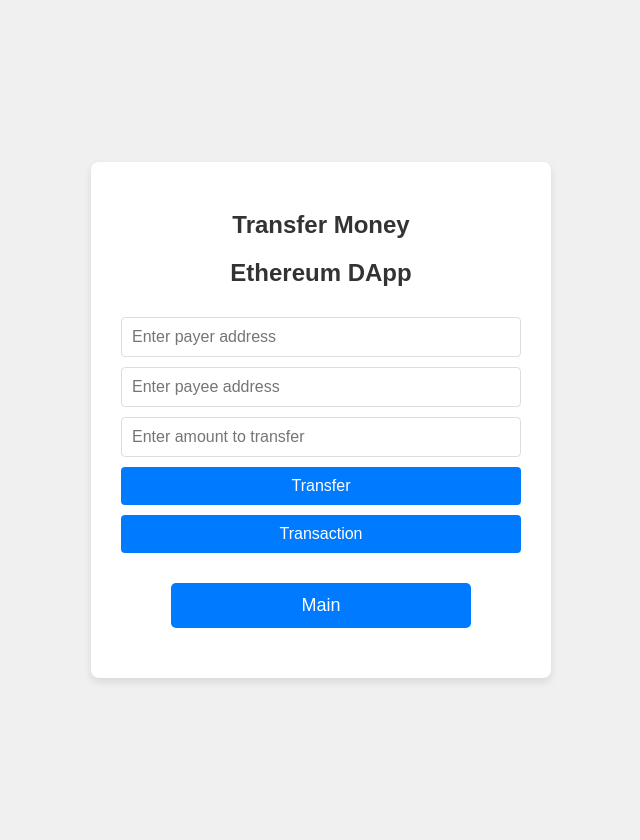
After one commit to Hsiao-Ju-SHIH/AN6001-2024A-T2, a Flask app: page /paynow in a window 1280 px wide. The commit adds this page. Shown: the whole page, without its empty margins (319-959 px from the left). Run offline with Flask 3, Linux system fonts and the light colour scheme; some libraries are stand-ins or nearby versions.

Commit message:
Transfer Feature Added

```diff
--- a/app.py
+++ b/app.py
@@ -25,6 +25,10 @@ def main():
 def SA():
     return render_template('SA.html')
 
+@app.route('/paynow', methods=['GET', 'POST'])
+def paynow():
+    return render_template('paynow.html')
+
 @app.route('/SA_result', methods=['GET', 'POST'])
 def SA_result():
     q = request.form.get('q')
--- a/templates/main.html
+++ b/templates/main.html
@@ -14,6 +14,9 @@
         <form action="/SA" method="post">
             <p><input type="submit" value="Sentiment Analysis"></p>
         </form>
+        <form action="/paynow" method="post">
+            <p><input type="submit" value="Transfer Money"></p>
+        </form>
         <form action="/" method="post">
             <p><input type="submit" value="End"></p>
         </form>
--- /dev/null
+++ b/templates/paynow.html
@@ -0,0 +1,100 @@
+<head>
+
+    <meta name="viewport" content="width=device-width, initial-scale=1.0">
+    <link rel="stylesheet" href="{{ url_for('static', filename='styles.css') }}"
+
+</head>
+
+<body>
+    <div class="container">
+        <h2>Transfer Money</h2>
+        <h2>Ethereum DApp </h2>
+        <input type="text" id="payer" placeholder="Enter payer address">
+        <input type="text" id="payee" placeholder="Enter payee address">
+        <input type="number" id="amount" placeholder="Enter amount to transfer">
+        <button class="btn" onclick="transfer()">Transfer</button>
+        <button class="btn" onclick="transaction()">Transaction</button>
+        <form action="/main" method="post">
+            <p><input type="submit" value="Main"></p>
+        </form>
+
+        <p id="view_payer"></p>
+        <p id="view_payee"></p>
+        <p id="view_amount"></p>
+        <script src="https://cdn.jsdelivr.net/npm/web3@1.5.2/dist/web3.min.js"></script>
+        <script>
+            const contractAddress = "0xf1cbbd359c0f0fb5287af2e5a19db3a6d0422086";
+            const contractABI = [
+            {
+                "inputs": [],
+                "stateMutability": "nonpayable",
+                "type": "constructor"
+            },
+            {
+                "inputs": [
+                    {
+                        "internalType": "address",
+                        "name": "payer_add",
+                        "type": "address"
+                    },
+                    {
+                        "internalType": "address",
+                        "name": "payee_add",
+                        "type": "address"
+                    },
+                    {
+                        "internalType": "uint256",
+                        "name": "amount_transfer",
+                        "type": "uint256"
+                    }
+                ],
+                "name": "weixin",
+                "outputs": [],
+                "stateMutability": "nonpayable",
+                "type": "function"
+            },
+            {
+                "inputs": [],
+                "name": "check_transaction",
+                "outputs": [
+                    {
+                        "internalType": "address",
+                        "name": "",
+                        "type": "address"
+                    },
+                    {
+                        "internalType": "address",
+                        "name": "",
+                        "type": "address"
+                    },
+                    {
+                        "internalType": "uint256",
+                        "name": "",
+                        "type": "uint256"
+                    }
+                ],
+                "stateMutability": "view",
+                "type": "function"
+            }
+        ];
+            const web3 = new Web3(Web3.givenProvider);
+            const contract = new web3.eth.Contract(contractABI, contractAddress);
+            async function transfer() {
+                const account = await web3.eth.requestAccounts();
+                const payer = document.getElementById('payer').value;
+                const payee = document.getElementById('payee').value;
+                const amount = document.getElementById('amount').value;
+                console.log(payer,payee,amount);
+
+                console.log("accounts[0] " + accounts[0]);
+                await contract.methods.weixin(payer, payee,amount).send({ from: accounts[0]});
+            }
+            async function transaction() {
+                const result = await contract.methods.check_transaction().call();
+                document.getElementById('view_payer').innerText = "Payer: " + result[0];
+                document.getElementById('view_payee').innerText = "Payee: " + result[1];
+                document.getElementById('view_amount').innerText = "Amount: " + result[2];
+            }
+        </script>
+    </div>
+</body>
```
